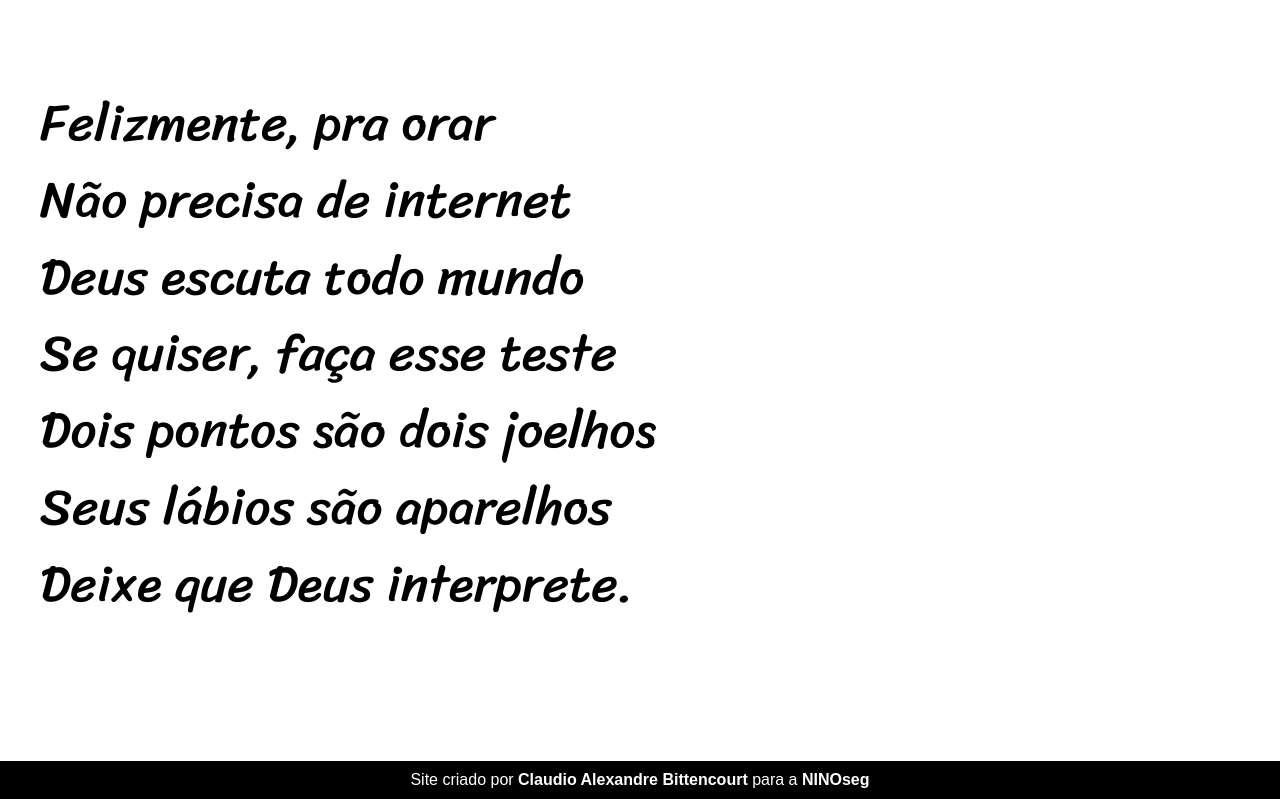
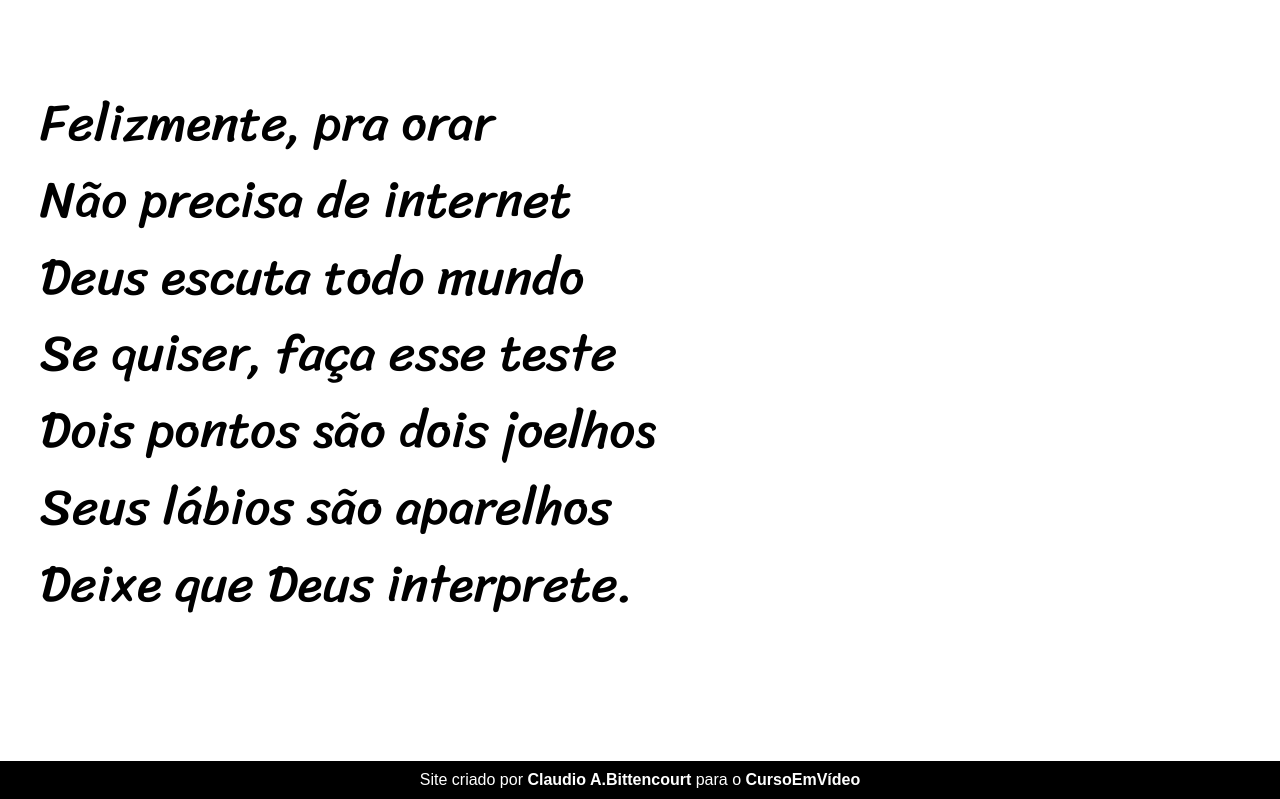
Before and after one commit to byttencourt/Projeto-Cordel, a plain HTML site: page index.html in a window 1280 px wide. Shown: the part 4777-5576 px from the top of the page. Drawn offline with Linux system fonts and the light colour scheme.

Commit message:
Update index.html

```diff
--- a/index.html
+++ b/index.html
@@ -94,7 +94,7 @@
     </section class="normal">
 
     <footer>
-        <p>Site criado por <a href="http://github.com/byttencourt" target="_blank"><strong>Claudio Alexandre Bittencourt</strong></a> para a <a href="http://www.ninoseg.com.br" target="_blank"><strong>NINOseg</strong></a></p>
+        <p>Site criado por <a href="http://github.com/byttencourt" target="_blank"><strong>Claudio A.Bittencourt</strong></a> para o <a href="http://www.cursoemvideo.com" target="_blank"><strong>CursoEmVídeo</strong></a></p>
     </footer>
 
 </body>
```
